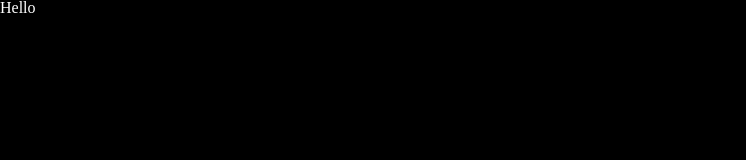
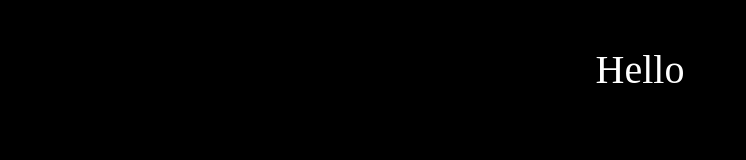
Before and after one commit to dielanophals/2imd-webtech3-lab1, a plain HTML site: page index.html in a window 1280 px wide. Shown: the whole page, without its empty margins (0-746 px from the left). Drawn offline with Linux system fonts and the light colour scheme.

Commit message:
moved to css folder

```diff
--- a/css/screen.css
+++ b/css/screen.css
@@ -3,4 +3,7 @@ body{
 }
 h1{
     color: white;
+    font-size: 40px;
+    text-align: center;
+    margin-top: 50px;
 }
```
